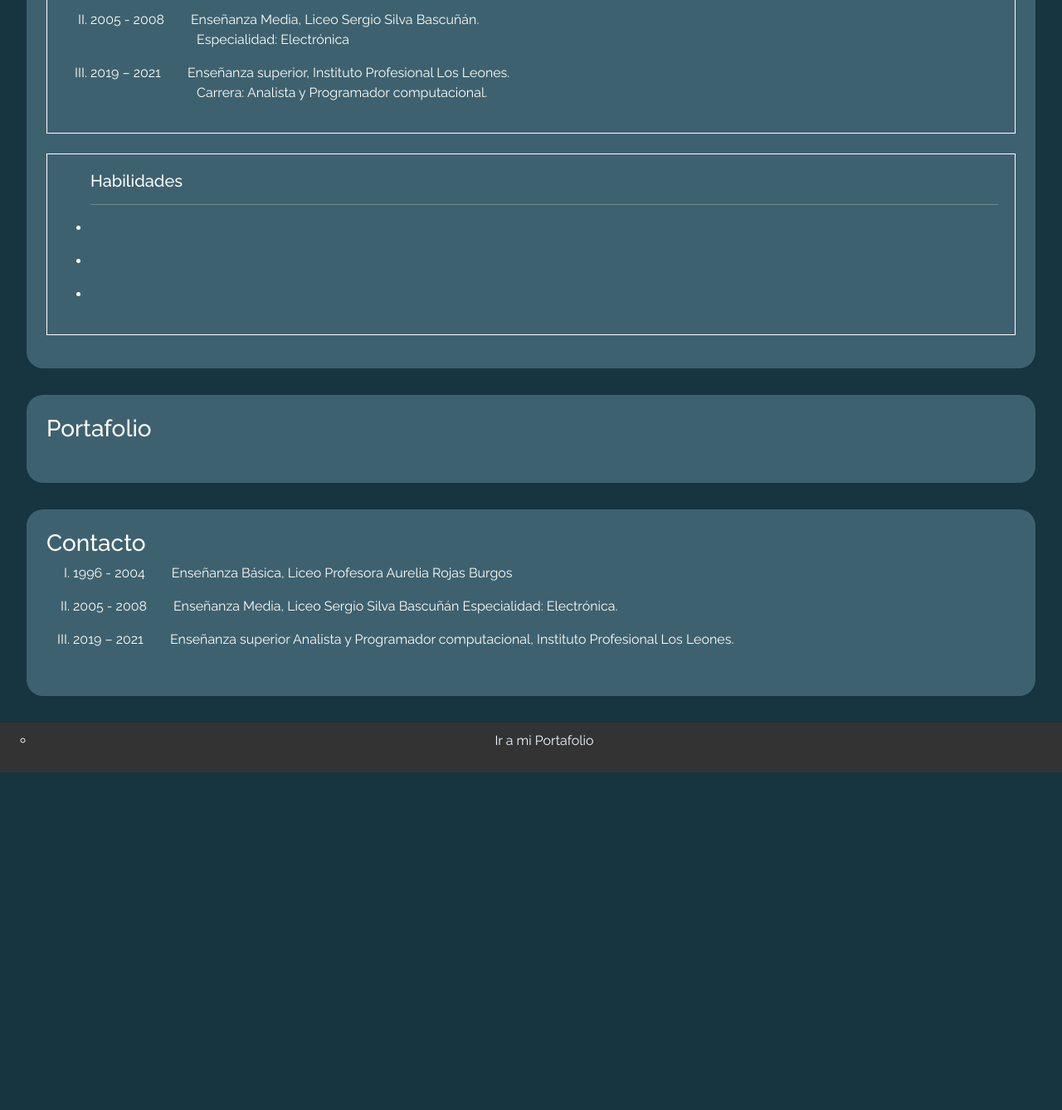
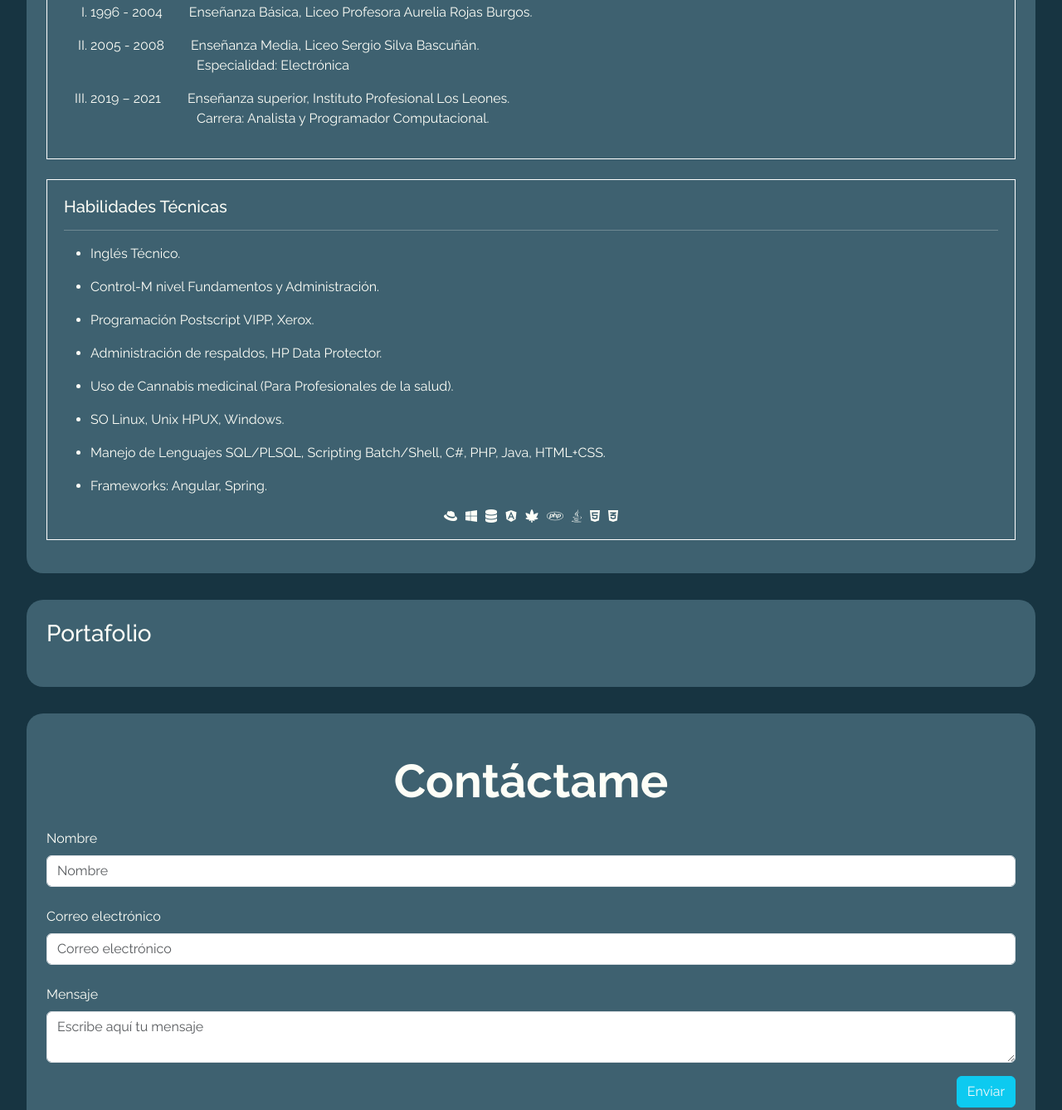
Before and after one commit to Craniu/CV, a plain HTML site: page index.html in a window 1280 px wide. Shown: the part 585-1923 px from the top of the page at 83% size. Before the commit the page ends 1516 px from the top, so only its background shows below. Drawn offline with nearby package versions, Linux system fonts and the light colour scheme.

Commit message:
index, style.css - end Formacion. add Contacto

```diff
--- a/assets/css/style.css
+++ b/assets/css/style.css
@@ -46,8 +46,8 @@ footer img {
 
 .foto {
     border-radius: 50%;
-    width: 200px;
-    height: 150px;
+    width: 250px;
+    height: 200px;
     margin-left: auto;
     margin-right: auto;
     margin-bottom: 2rem;
@@ -63,3 +63,10 @@ footer img {
 .section_alt {
     background-color: #173441;
 }
+
+.iconos {
+    display: flex;
+    justify-content: center;
+    align-items: center;
+    gap: 10px;
+}
--- a/index.html
+++ b/index.html
@@ -5,7 +5,7 @@
     <meta charset="UTF-8">
     <meta name="viewport" content="width=device-width, initial-scale=1.0">
     <link rel="icon" type="image/png" href="./assets/imgs/icono.png">
-    <link rel="stulesheet" href="./assets/css/normalize.css">
+    <link rel="stylesheet" href="./assets/css/normalize.css">
     <link rel="preconnect" href="https://fonts.googleapis.com">
     <link rel="preconnect" href="https://fonts.gstatic.com" crossorigin>
     <link
@@ -45,14 +45,14 @@
 
     <!-- Seccion Sobre Mi -->
     <section class="section_alt">
-        <div  class="row d-flex justify-content-between">
+        <div class="row d-flex justify-content-between">
             <img class="foto" src="./assets/imgs/foto.jpg" alt="Mi Foto">
             <div class="col-12 col-lg-8">
                 <h3>Sobre Mí</h3>
                 <p class="text-justify">
                     Naci el 16 de Mayo de 1991, en la ciudad de Santiago de Chile.
                     Me desempeño como Administrador de Procesos dentro de Caja Los Andes,
-                    done mantengo una trayectoria profesional que comienza en el año 2009
+                    lugar done mantengo una trayectoria profesional que comienza en el año 2009
                     como Practicante del cargo Explotador de Sistemas.<br>
                     Algunas de mis cualidades profesionales que destacaria son ser proactivo,
                     dinámico, responsable frente a trabajos bajo presión. Ademas de aprovechar
@@ -67,42 +67,76 @@
     <section id="seccion1">
         <h3>Formación</h3>
         <div class="border-box mt-4 mx-0 mb-0">
+            <h5>Educación</h5>
+            <hr>
             <ol type="I">
-                <h5>Educacion</h5><hr>
                 <li>1996 - 2004&emsp;&emsp;Enseñanza Básica, Liceo Profesora Aurelia Rojas Burgos.</li>
                 <li>2005 - 2008&emsp;&emsp;Enseñanza Media, Liceo Sergio Silva Bascuñán.
-                    <br>&emsp;&emsp;&emsp;&emsp;&emsp;&emsp;&emsp;&emsp;Especialidad: Electrónica</li>
+                    <br>&emsp;&emsp;&emsp;&emsp;&emsp;&emsp;&emsp;&emsp;Especialidad: Electrónica
+                </li>
                 <li>2019 – 2021&emsp;&emsp;Enseñanza superior, Instituto Profesional Los Leones.
-                    <br>&emsp;&emsp;&emsp;&emsp;&emsp;&emsp;&emsp;&emsp;Carrera: Analista y Programador computacional.</li>
+                    <br>&emsp;&emsp;&emsp;&emsp;&emsp;&emsp;&emsp;&emsp;Carrera: Analista y Programador Computacional.
+                </li>
             </ol>
         </div>
         <div class="border-box mt-4 mx-0 mb-0">
-                <ul >
-                    <h5>Habilidades</h5><hr>
-                    <li></li>
-                    <li></li>
-                    <li></li>
-                    </ol>
+            <h5>Habilidades Técnicas</h5>
+            <hr>
+            <ul>
+                <li>Inglés Técnico.</li>
+                <li>Control-M nivel Fundamentos y Administración.</li>
+                <li>Programación Postscript VIPP, Xerox.</li>
+                <li>Administración de respaldos, HP Data Protector.</li>
+                <li>Uso de Cannabis medicinal (Para Profesionales de la salud).</li>
+                <li>SO Linux, Unix HPUX, Windows.</li>
+                <li>Manejo de Lenguajes SQL/PLSQL, Scripting Batch/Shell, C#, PHP, Java, HTML+CSS.</li>
+                <li>Frameworks: Angular, Spring.</li>
+            </ul>
+            <div class="iconos">
+                <i class="fa-brands fa-redhat"></i>
+                <i class="fa-brands fa-windows"></i>
+                <i class="fa-solid fa-database"></i>
+                <i class="fa-brands fa-angular"></i>
+                <i class="fa-solid fa-cannabis"></i>
+                <i class="fa-brands fa-php"></i>
+                <i class="fa-brands fa-java"></i>
+                <i class="fa-brands fa-html5"></i>
+                <i class="fa-brands fa-css3-alt"></i>
+
+            </div>
         </div>
     </section>
 
+    <!-- Seccion Portafolio -->
     <section id="seccion2">
 
         <h3>Portafolio</h3>
 
-
     </section>
 
+    <!-- Seccion Contacto -->
     <section id="seccion3">
+            <h2 class="display-4 fw-bold text-center my-4">Contáctame</h2>
+            <form>
+                <div class="form-group mb-4">
+                    <label class="mb-2">Nombre</label>
+                    <input class="form-control" placeholder="Nombre">
+                </div>
 
-        <h3>Contacto</h3>
-        <ol type="I">
-            <li>1996 - 2004&emsp;&emsp;Enseñanza Básica, Liceo Profesora Aurelia Rojas Burgos </li>
-            <li>2005 - 2008&emsp;&emsp;Enseñanza Media, Liceo Sergio Silva Bascuñán Especialidad: Electrónica.</li>
-            <li>2019 – 2021&emsp;&emsp;Enseñanza superior Analista y Programador computacional, Instituto Profesional
-                Los Leones.</li>
-        </ol>
+                <div class="form-group mb-4">
+                    <label class="mb-2">Correo electrónico</label>
+                    <input class="form-control" placeholder="Correo electrónico" />
+                </div>
 
+                <div class="form-group">
+                    <label class="mb-2">Mensaje</label>
+                    <textarea class="form-control" placeholder="Escribe aquí tu mensaje"></textarea>
+                </div>
+
+                <div class="my-3 text-end">
+                    <button class="btn btn-info text-light">Enviar</button>
+                </div>
+            </form>
     </section>
 
     <footer>
@@ -111,9 +145,12 @@
         </ul>
     </footer>
 
+    <!-- Script's -->
     <script src="https://cdn.jsdelivr.net/npm/bootstrap@5.3.3/dist/js/bootstrap.bundle.min.js"
         integrity="sha384-YvpcrYf0tY3lHB60NNkmXc5s9fDVZLESaAA55NDzOxhy9GkcIdslK1eN7N6jIeHz"
         crossorigin="anonymous"></script>
+    <script src="https://kit.fontawesome.com/cc60a037d5.js" crossorigin="anonymous"></script>
+    <!-- /Script's -->
 </body>
 
 
```
Lines whose indentation alone changed are shown as unchanged.
